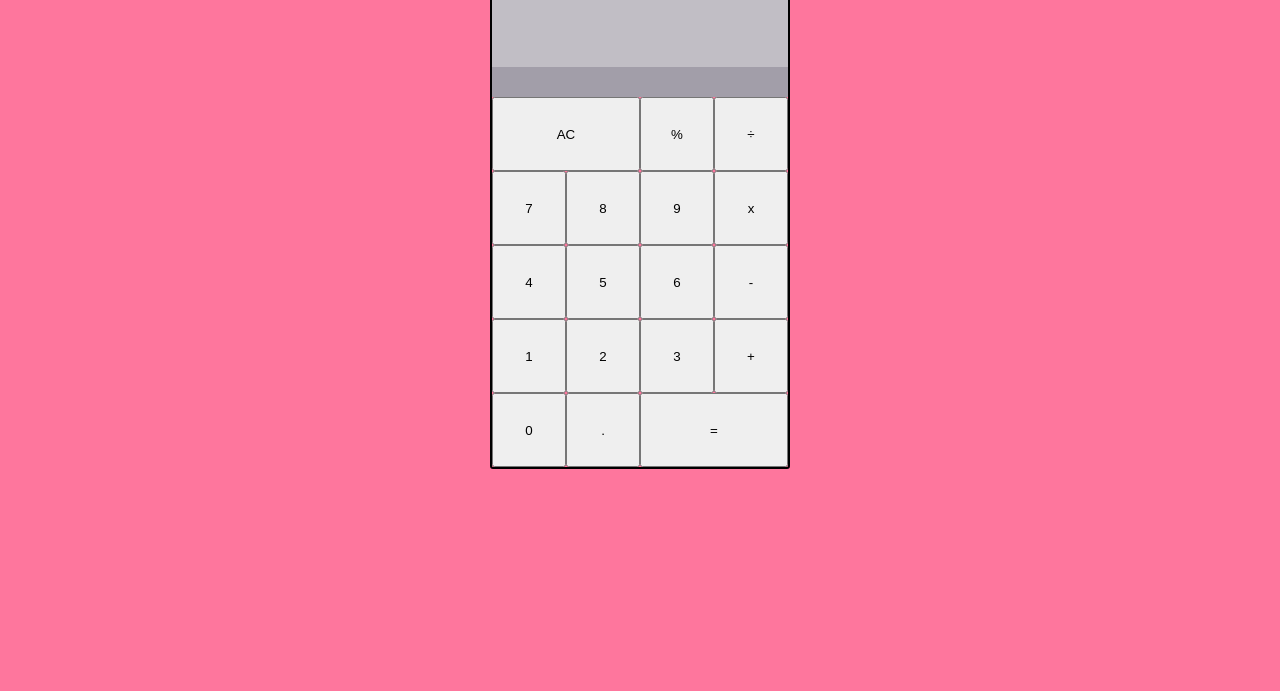
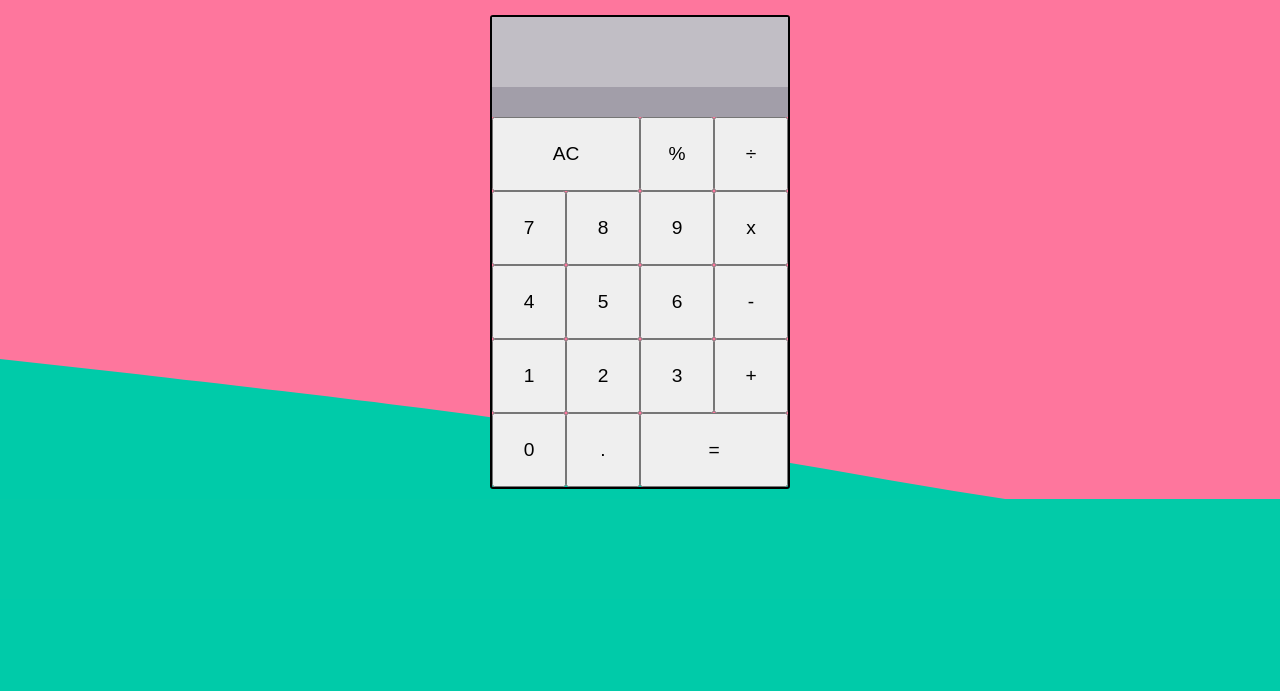
Before and after one commit to Katie201677/JavaScript-Calculator, a plain HTML site: page index.html in a window 1280 px wide. Shown: the part 139-830 px from the top of the page. Drawn offline with Linux system fonts and the light colour scheme.

Commit message:
updated styles

```diff
--- a/index.html
+++ b/index.html
@@ -13,7 +13,6 @@
 </head>
 <body>
 
-  <div class="flexcontainer">
     <header class="header">
       <h1 class="header__h1">JavaScript Calculator</h1>
       <div class="header__button">
@@ -57,7 +56,7 @@
 
       </section>
     </main>
-  </div>
+    <div class="background-color"></div>
 
 </body>
 </html>
--- a/styles.scss
+++ b/styles.scss
@@ -1,5 +1,5 @@
 $font-main: 'Noto Sans HK', sans-serif;
-$color-yellow: #FFDF34;
+$color-green: #02CBA8;
 $color-pink: #FE769D;
 $color-grey: #C1BEC5;
 $color-dark-grey: #A29EA9;
@@ -12,6 +12,7 @@ $color-dark-grey: #A29EA9;
 
 body {
   background-color: $color-pink;
+  background-image: url("wave (2).svg");
   background-repeat: no-repeat;
   background-size: cover;
   height: 100vh;
@@ -24,7 +25,7 @@ body {
 
   &__h1 {
     margin-bottom: 10px;
-    margin-top: 10px;
+    margin-top: 30px;
   }
 
   &__button {
@@ -110,6 +111,7 @@ body {
 }
 
 .controls__button {
+  font-size: 1.2em;
   height: 74px;
   text-align: center;
   width: 74px;
@@ -124,3 +126,8 @@ body {
     width: 148px;
   }
 }
+
+.background-color {
+  height: 100px;
+  background-color: $color-green;
+}
```
Also changed, not shown: background.svg (deleted), styles.css, wave (2).svg (added), 1 other file.
